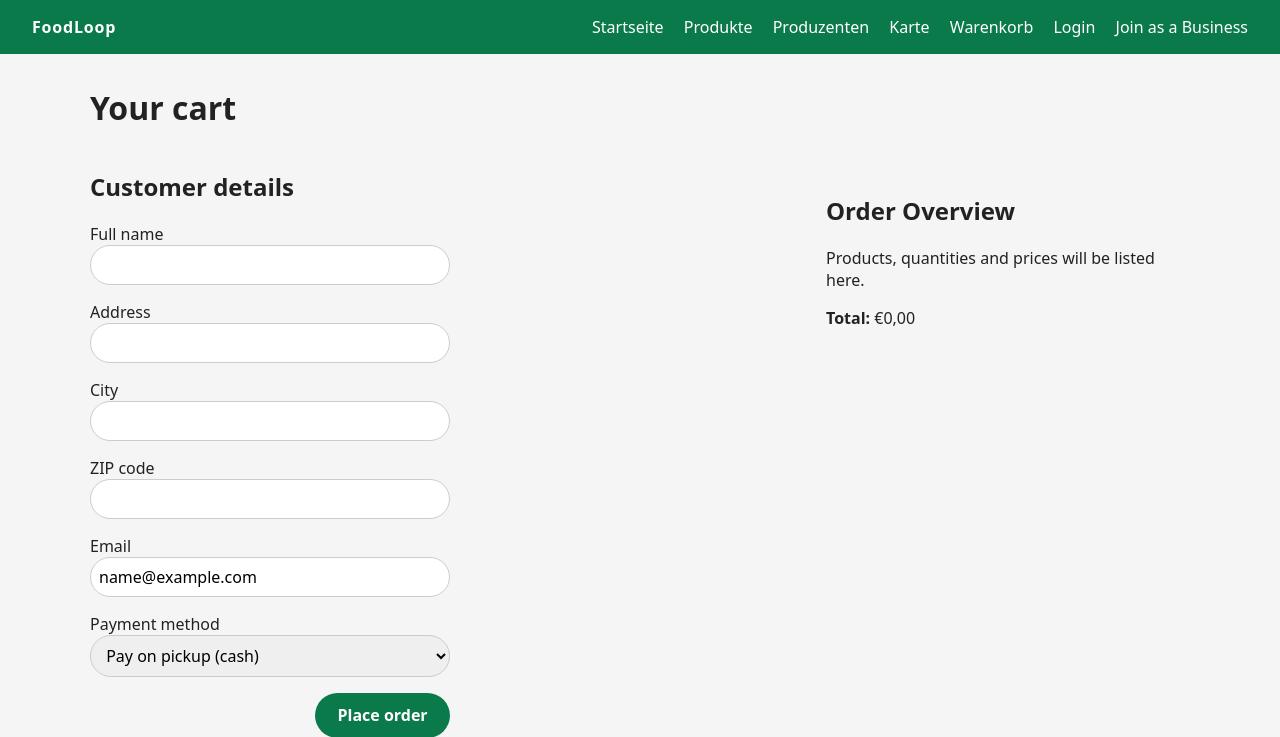
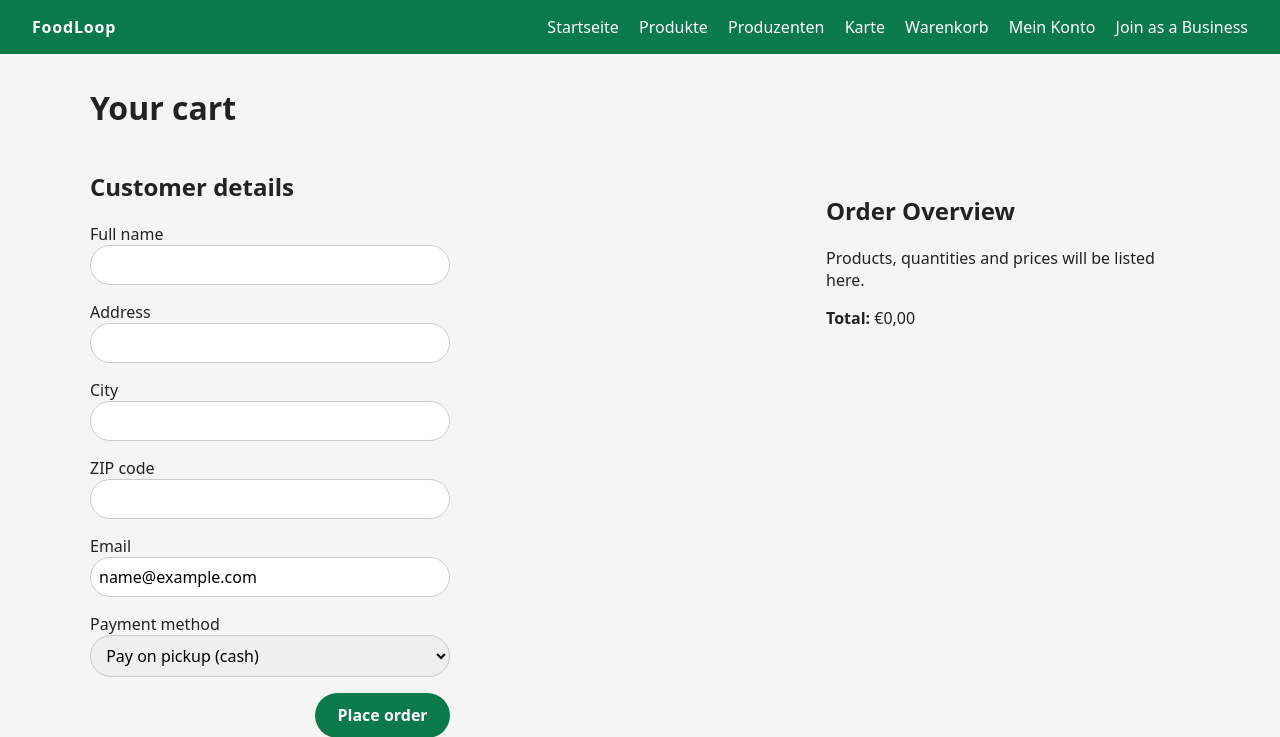
Before and after one commit to kaangecer/e-farmersmarket, a Flask app: page /cart in a window 1280 px wide. Shown: the top 737 px of the page. Run offline with Flask 3, Linux system fonts and the light colour scheme; the visitor is signed in with stand-in values (Sample User, id 1).

Commit message:
if block for navbar: when loged in, show "My Account"

```diff
--- a/templates/base.html
+++ b/templates/base.html
@@ -19,7 +19,12 @@
         <a href="{{ url_for('producers') }}">Produzenten</a>
         <a href="{{ url_for('maps') }}">Karte</a>
         <a href="{{ url_for('cart') }}">Warenkorb</a>
-        <a href="{{ url_for('login') }}">Login</a>
+
+        {% if session.get('user_id') %}
+            <a href="{{ url_for('account') }}">Mein Konto</a>
+        {% else %}
+            <a href="{{ url_for('login') }}">Login</a>
+        {% endif %}
         <a href="{{ url_for('business') }}">Join as a Business</a>
     </nav>
 </header>
```
